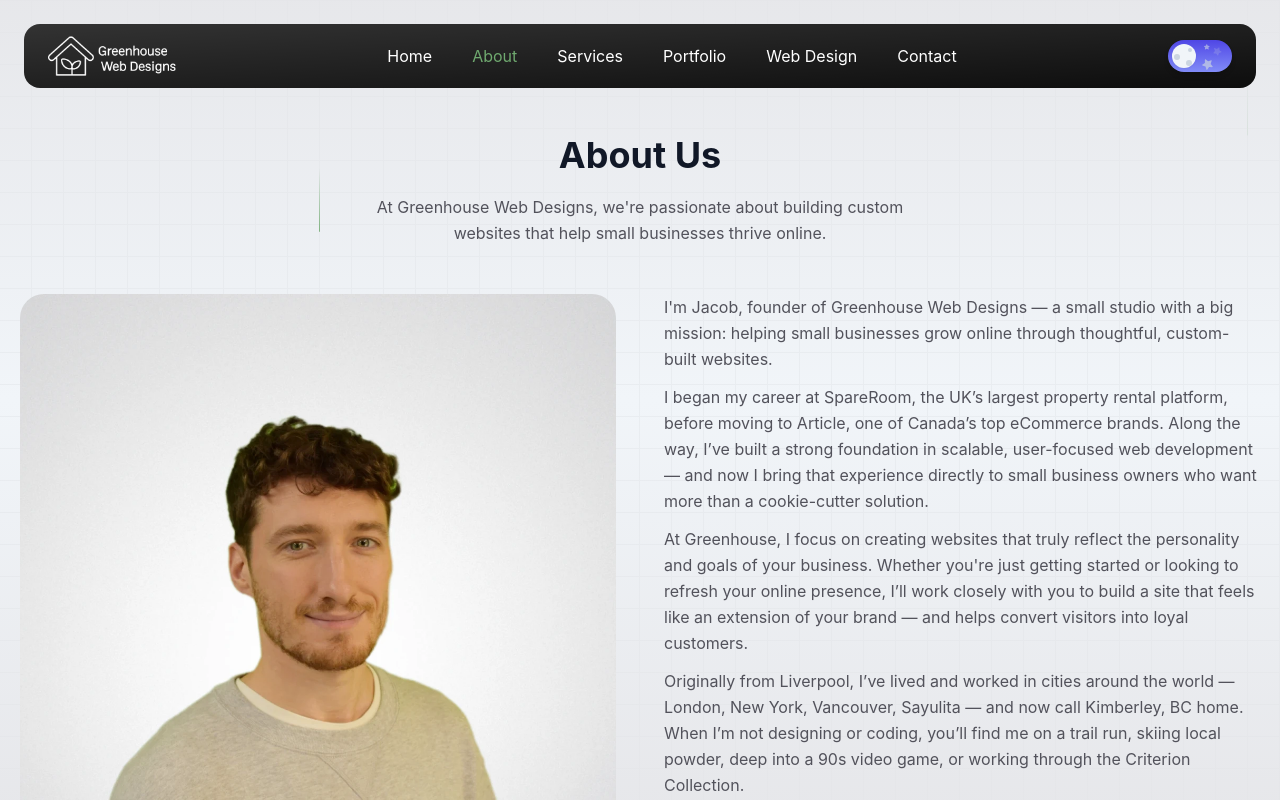
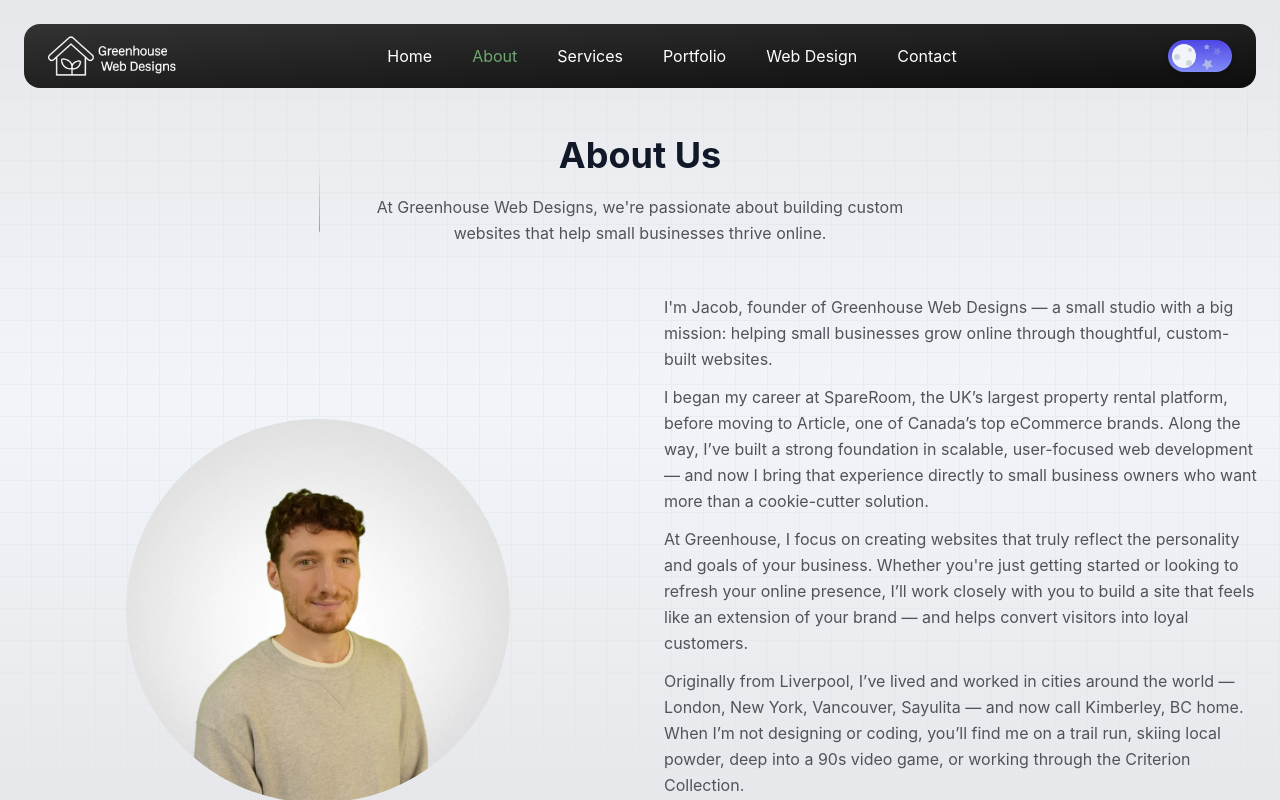
Before and after one commit to jacobadam/jacobadamdeveloper, a React (Create React App) app: page /about in a window 1280 px wide. Shown: the top 800 px of the page. Built offline with nearby package versions, Linux system fonts and the light colour scheme.

Commit message:
Update about image

```diff
--- a/src/About.jsx
+++ b/src/About.jsx
@@ -22,11 +22,11 @@ export default function About() {
           </div>
           <div className="justify-start items-center lg:gap-12 gap-10 grid lg:grid-cols-2 grid-cols-1">
             <img
-              className="lg:w-full mx-auto lg:h-full rounded-3xl object-cover"
-              src="jacobadam.webp"
+              className="mx-auto w-72 h-72 sm:w-72 sm:h-72 md:w-96 md:h-96 rounded-full object-cover aspect-square"
+              src="/jacobadam.webp"
               alt="Jacob Adam"
             />
-            <div className="flex-col justify-center lg:items-start items-center gap-10 inline-flex">
+            <div className="flex-col justify-center lg:items-start items-center gap-10 lg:gap-0 inline-flex">
               <div className="flex-col justify-center items-start gap-3 flex">
                 <p className="text-zinc-600 dark:text-zinc-300 text-base font-normal leading-relaxed lg:text-start text-center">
                   I'm Jacob, founder of Greenhouse Web Designs — a small studio
```
